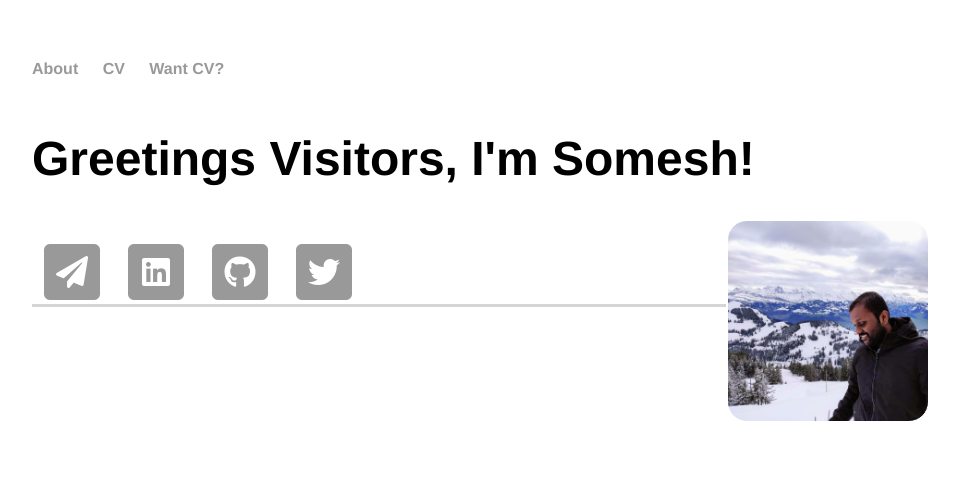
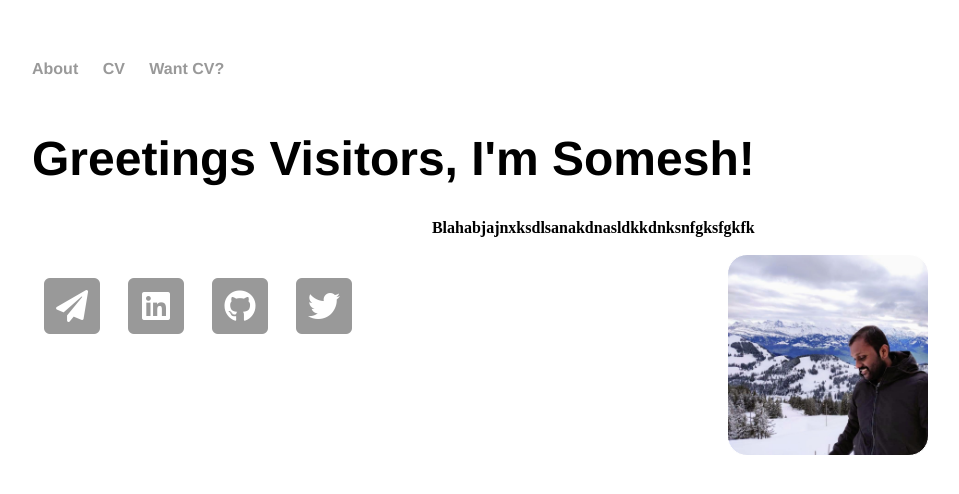
Before and after one commit to saisomesh2594/saisomesh2594.github.io, a Jekyll site: the page built from index.html, in a window 1280 px wide. Shown: the top 494 px of the page, without its empty margins (160-1119 px from the left). Built offline with Jekyll 4.4.1, drawn with Linux system fonts in a browser that asks for light colours.

Commit message:
add paragraph

```diff
--- a/index.html
+++ b/index.html
@@ -19,7 +19,12 @@
 	</nav>
 	<!--<div class="container" style="white-space:nowrap">-->
 	<h4>
-	<div class="logo-container" style="float:left;"><h1>Greetings Visitors, I'm Somesh!</h1></div>
+	<div class="logo-container" style="float:left;">
+		<p>
+		<h1>Greetings Visitors, I'm Somesh!</h1>
+		Blahabjajnxksdlsanakdnasldkkdnksnfgksfgkfk
+		</p>
+		</div>
 	<div class="logo" style="float:right;">
 		<a class="logo" itemprop="url"
 		   href="{{ page.baseurl }}"
@@ -71,6 +76,6 @@
 			</span>
 			</a>
 		</div>
-<footer> </footer>
+
 	<!--</footer>-->
 </div>
```
